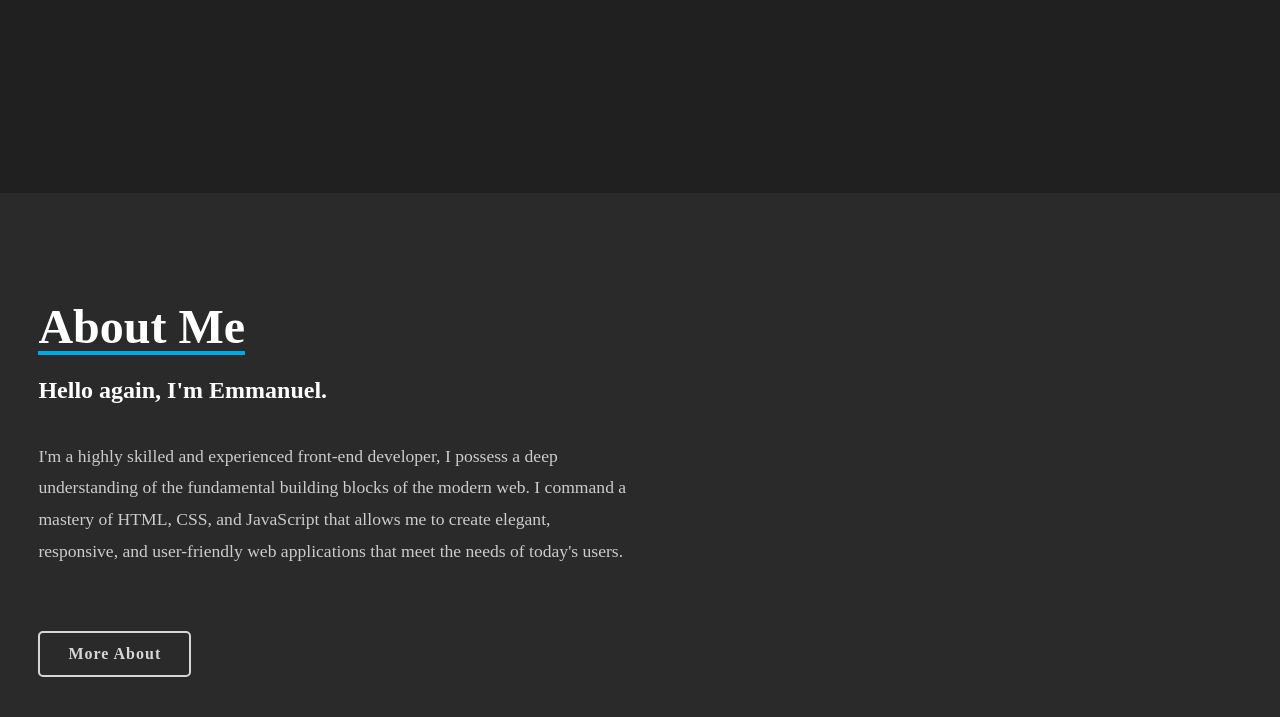
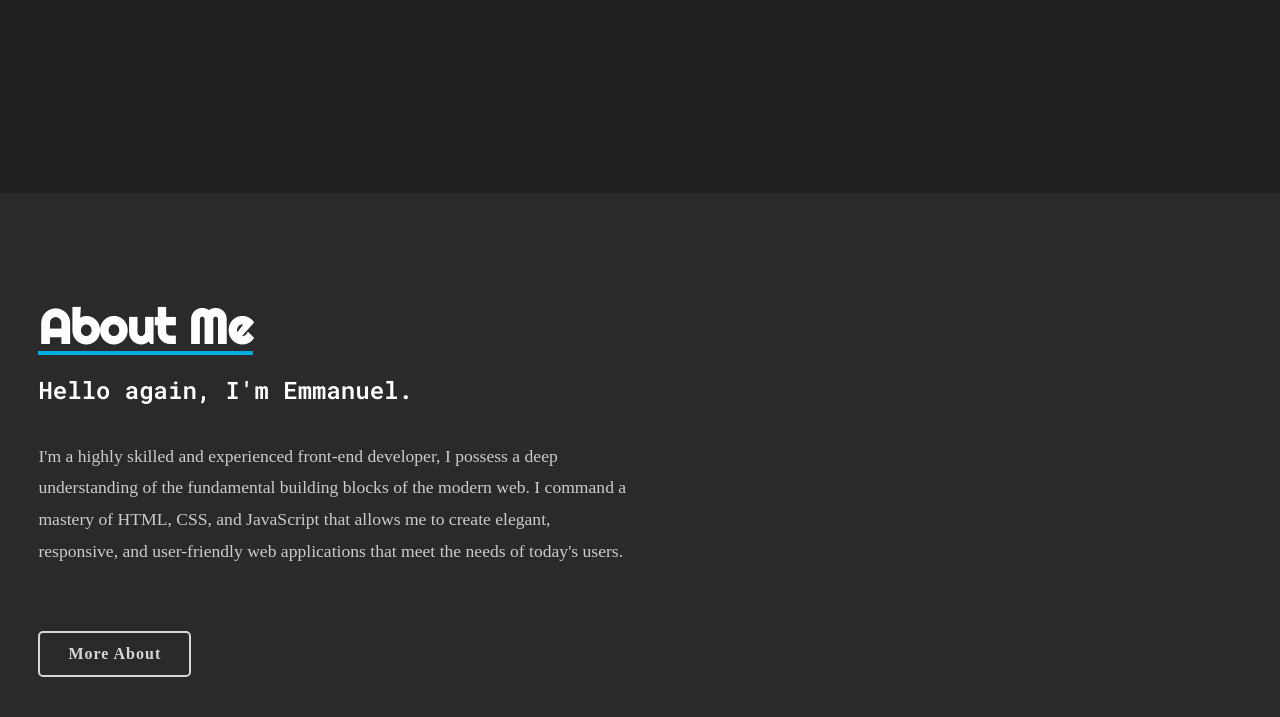
Before and after one commit to emmolap/portfolio-website, a plain HTML site: page index.html in a window 1280 px wide. Shown: the part 607-1324 px from the top of the page. Drawn offline with Linux system fonts and the light colour scheme.

Commit message:
Update index.html

```diff
--- a/index.html
+++ b/index.html
@@ -10,6 +10,9 @@
     <link rel="stylesheet" href="../fontawesome/all.css">
     <link rel="stylesheet" href="https://cdnjs.cloudflare.com/ajax/libs/font-awesome/6.4.0/css/all.min.css">
     <link rel="stylesheet" href="https://cdnjs.cloudflare.com/ajax/libs/font-awesome/6.4.0/js/all.min.js">
+    <link rel="preconnect" href="https://fonts.googleapis.com">
+<link rel="preconnect" href="https://fonts.gstatic.com" crossorigin>
+<link href="https://fonts.googleapis.com/css2?family=Chakra+Petch:ital,wght@0,300;0,400;0,500;0,600;0,700;1,300;1,400;1,500;1,600;1,700&family=Righteous&family=Roboto+Mono:ital,wght@0,100;0,200;0,300;0,400;0,500;0,600;0,700;1,100;1,200;1,300;1,400;1,500;1,600;1,700&family=Satisfy&display=swap" rel="stylesheet">
     <link rel="stylesheet" href="../fontawesome/svgs/regular/">
     <title>PortFolio Website</title>
 </head>
```
